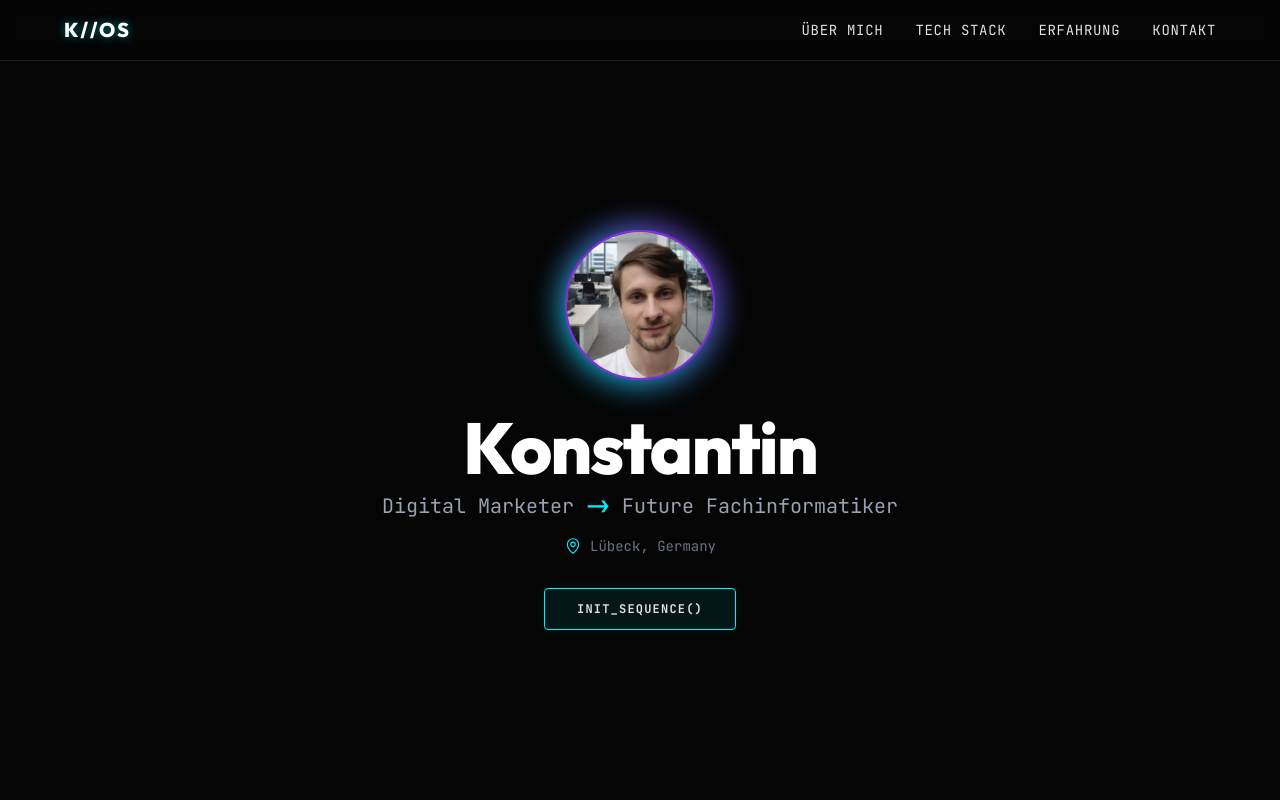
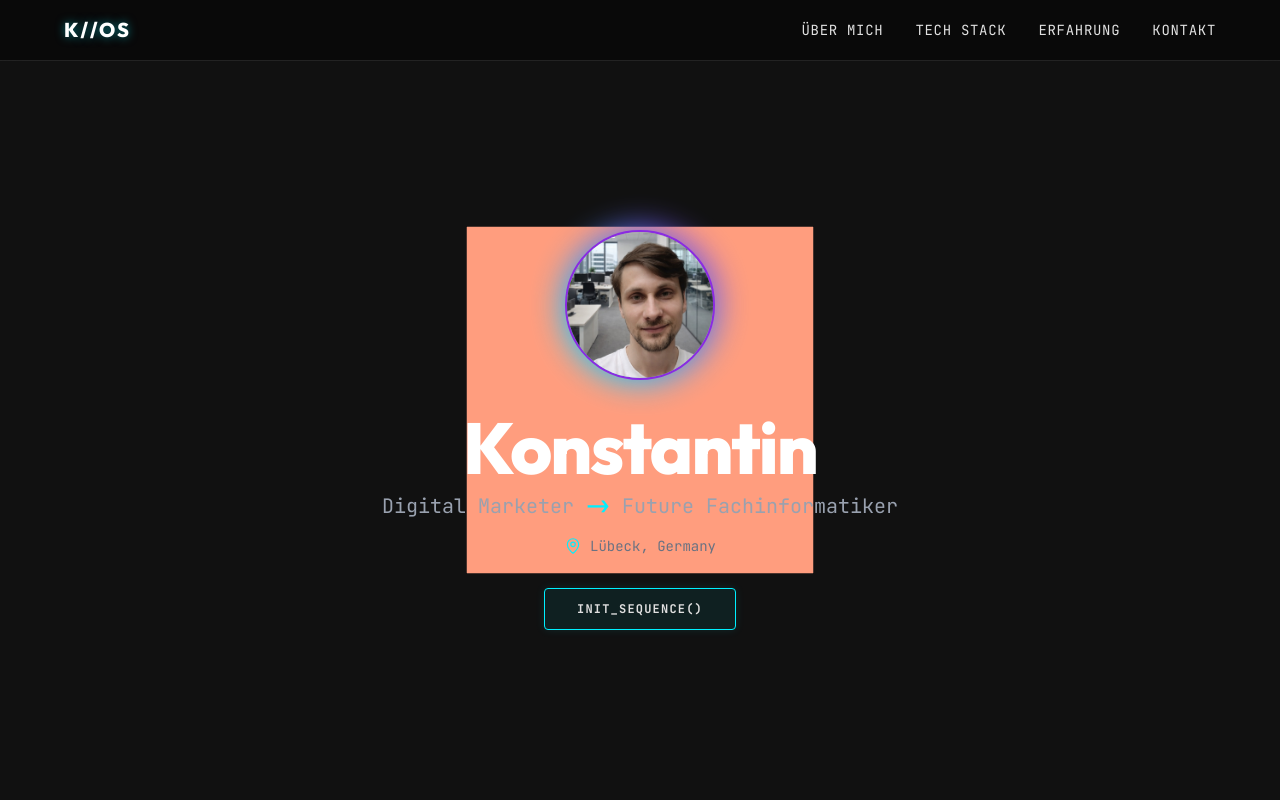
Before and after one commit to grytchyn/cv, a React (Vite) app: page / in a window 1280 px wide. Shown: the top 800 px of the page. Built offline with nearby package versions, Linux system fonts and the light colour scheme.

Commit message:
feat: add 3D animated background with Three.js (torus knot + orbital rings + particles)

```diff
--- a/package.json
+++ b/package.json
@@ -11,16 +11,20 @@
   },
   "dependencies": {
     "@phosphor-icons/react": "^2.1.10",
+    "@react-three/drei": "^10.7.7",
+    "@react-three/fiber": "^9.6.1",
     "@tailwindcss/vite": "^4.3.0",
     "react": "^19.2.6",
     "react-dom": "^19.2.6",
-    "tailwindcss": "^4.3.0"
+    "tailwindcss": "^4.3.0",
+    "three": "^0.184.0"
   },
   "devDependencies": {
     "@eslint/js": "^10.0.1",
     "@types/node": "^24.12.3",
     "@types/react": "^19.2.14",
     "@types/react-dom": "^19.2.3",
+    "@types/three": "^0.184.1",
     "@vitejs/plugin-react": "^6.0.1",
     "eslint": "^10.3.0",
     "eslint-plugin-react-hooks": "^7.1.1",
--- a/src/App.tsx
+++ b/src/App.tsx
@@ -1,5 +1,6 @@
 import { useEffect, useState } from 'react'
 import { MapPin, Brain, Barbell, MusicNotes, EnvelopeSimple, GithubLogo, LinkedinLogo, Heart } from '@phosphor-icons/react'
+import Background3D from './Background3D'
 
 function App() {
   const glitchText = 'Konstantin'
@@ -48,8 +49,8 @@ function App() {
 
   return (
     <div className="min-h-screen bg-bg-dark text-[#e0e0e0] font-body relative">
-      {/* Animated Ambient background */}
-      <div className="fixed inset-0 pointer-events-none z-[-1] bg-[radial-gradient(circle_at_top_left,rgba(0,240,255,0.04),transparent_40%),radial-gradient(circle_at_bottom_right,rgba(138,43,226,0.04),transparent_40%)]" />
+      {/* 3D Animated Background */}
+      <Background3D />
 
       {/* Navigation */}
       <nav className="fixed top-0 w-full flex justify-between items-center px-[5%] py-4 glass-nav z-50">
--- /dev/null
+++ b/src/Background3D.tsx
@@ -0,0 +1,25 @@
+import { Canvas } from '@react-three/fiber'
+
+function Box() {
+  return (
+    <mesh>
+      <boxGeometry args={[2, 2, 2]} />
+      <meshStandardMaterial color="#ff0000" emissive="#ff4444" emissiveIntensity={2} />
+    </mesh>
+  )
+}
+
+export default function Background3D() {
+  return (
+    <div className="fixed inset-0" style={{ zIndex: 0 }}>
+      <Canvas
+        camera={{ position: [0, 0, 5], fov: 60 }}
+        style={{ width: '100%', height: '100%' }}
+      >
+        <color attach="background" args={['#111']} />
+        <ambientLight intensity={2} />
+        <Box />
+      </Canvas>
+    </div>
+  )
+}
```
Also changed, not shown: 1 other file (tests, documents, lock files or other folders).
